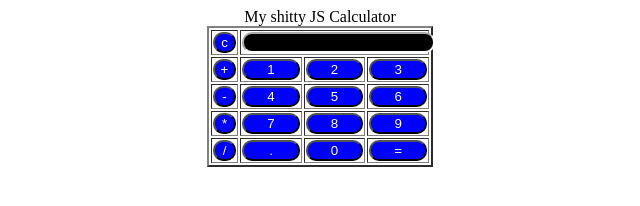
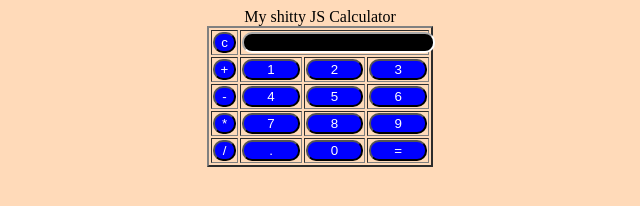
Before and after one commit to MyNovikov/calc, a plain HTML site: page index.html in a window 1280 px wide. Shown: the whole page, without its empty margins (320-960 px from the left). Drawn offline with Linux system fonts and the light colour scheme.

Commit message:
addBackGroundColor

```diff
--- a/css/style.css
+++ b/css/style.css
@@ -1,3 +1,6 @@
+body{
+    background-color: peachpuff;
+}
 input[type="button"]
 {
 border-radius: 10px;
```
